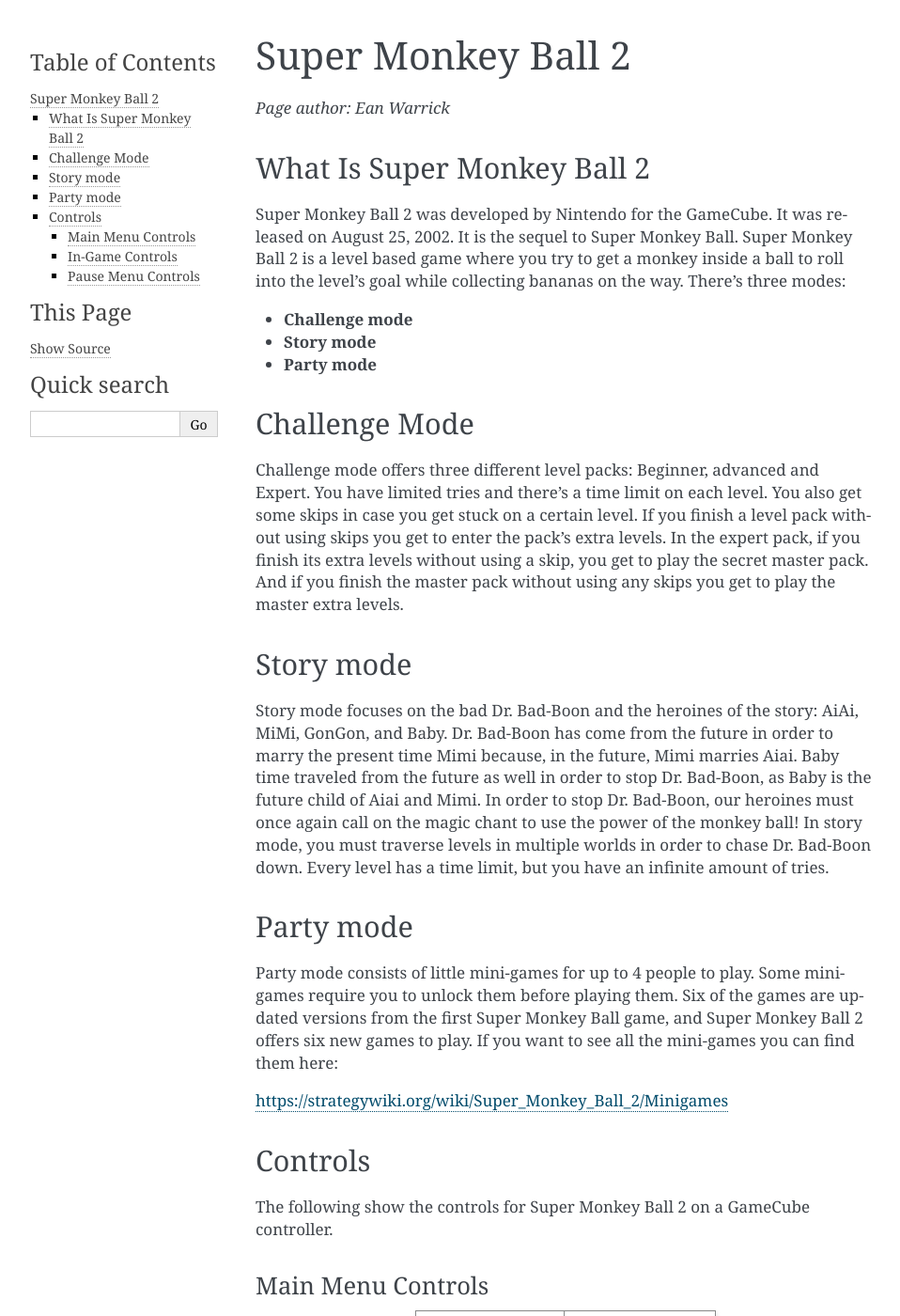
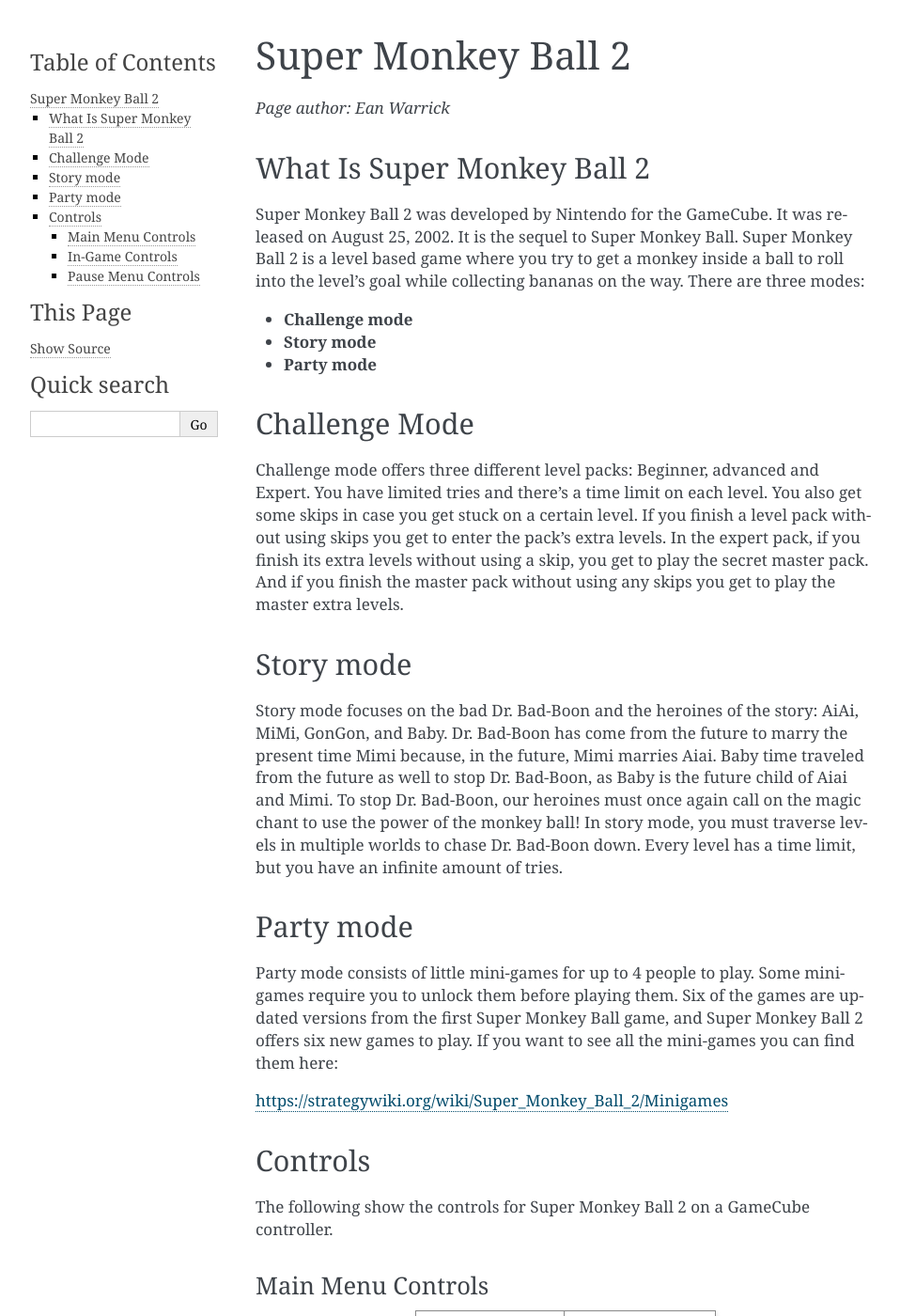
Before and after one commit to MichaelMcGee-School/Assignment_12, a Sphinx documentation site: the page built from source/super_monkey_ball_2.rst, in a window 1280 px wide and 1400 px high. Shown: the whole window at 94% size, without its empty margins (148-1106 px from the left). Built offline with Sphinx 7.4.7, drawn with Linux system fonts in a browser that asks for light colours.

Commit message:
fixed grammar in Super Monkey Ball

```diff
--- a/source/super_monkey_ball_2.rst
+++ b/source/super_monkey_ball_2.rst
@@ -8,7 +8,7 @@
 Super Monkey Ball 2 was developed by Nintendo for the GameCube. It was released
 on August 25, 2002. It is the sequel to Super Monkey Ball. Super Monkey Ball 2 is
 a level based game where you try to get a monkey inside a ball to roll into the
-level's goal while collecting bananas on the way. There's three modes:
+level's goal while collecting bananas on the way. There are three modes:
 
 * **Challenge mode**
 * **Story mode**
@@ -29,12 +29,12 @@
 ----------
 
 Story mode focuses on the bad Dr. Bad-Boon and the heroines of the story: AiAi, MiMi,
-GonGon, and Baby. Dr. Bad-Boon has come from the future in order to marry the present
+GonGon, and Baby. Dr. Bad-Boon has come from the future to marry the present
 time Mimi because, in the future, Mimi marries Aiai. Baby time traveled from the future
-as well in order to stop Dr. Bad-Boon, as Baby is the future child of Aiai and Mimi.
-In order to stop Dr. Bad-Boon, our heroines must once again call on the magic chant to
+as well to stop Dr. Bad-Boon, as Baby is the future child of Aiai and Mimi.
+To stop Dr. Bad-Boon, our heroines must once again call on the magic chant to
 use the power of the monkey ball! In story mode, you must traverse levels in multiple
-worlds in order to chase Dr. Bad-Boon down. Every level has a time limit, but you have
+worlds to chase Dr. Bad-Boon down. Every level has a time limit, but you have
 an infinite amount of tries.
 
 Party mode
```
